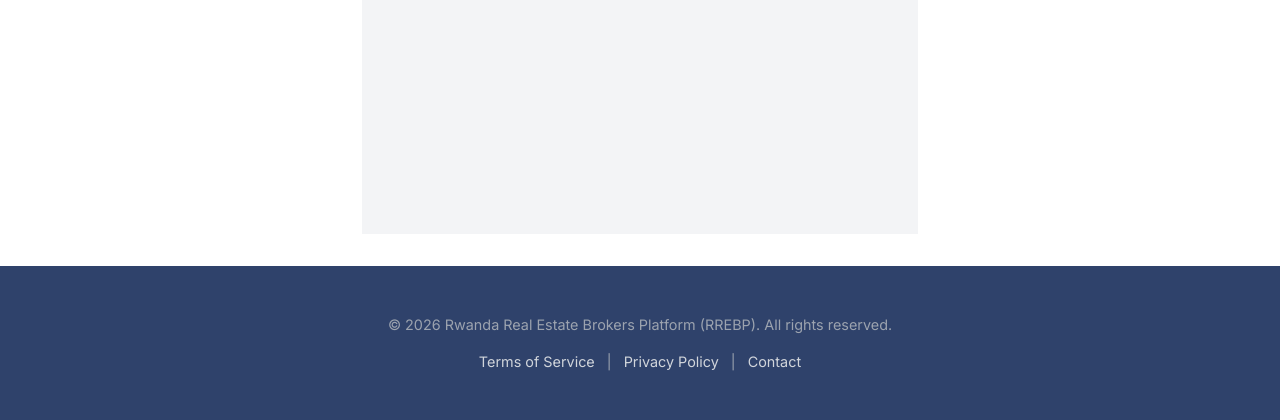
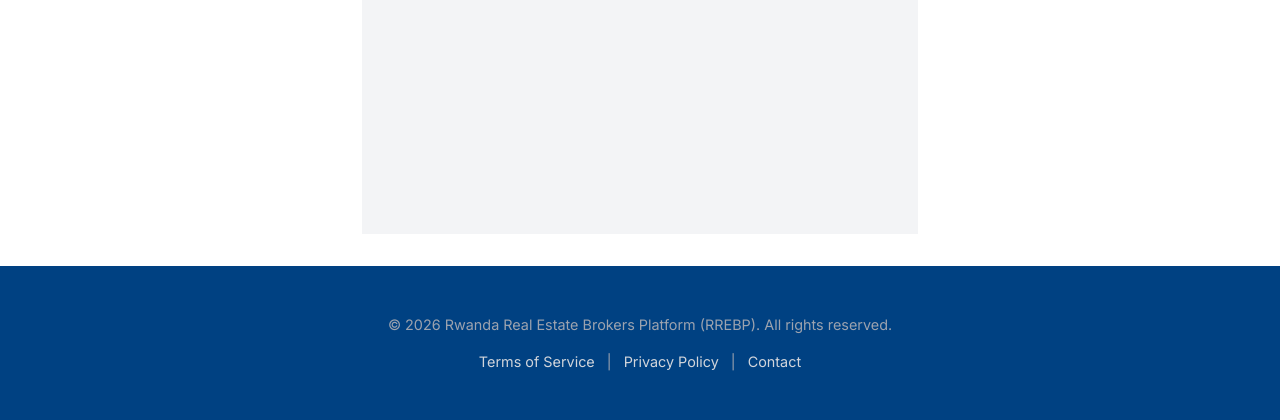
Before and after one commit to desparvis/rrebp, a Flask app: page /verify in a window 1280 px wide. Shown: the part 559-979 px from the top of the page. Run offline with Flask 3, Linux system fonts and the light colour scheme; some libraries are stand-ins or nearby versions; some web fonts are replaced.

Commit message:
footer color

```diff
--- a/static/css/style.css
+++ b/static/css/style.css
@@ -7,7 +7,7 @@
     --hover-grey: #F3F4F6;
     --btn-blue: #0A66C2;
     --btn-blue-hover: #004182;
-    --footer-bg: #2f426b;
+    --footer-bg: #004182;
 }
 
 body {
```
